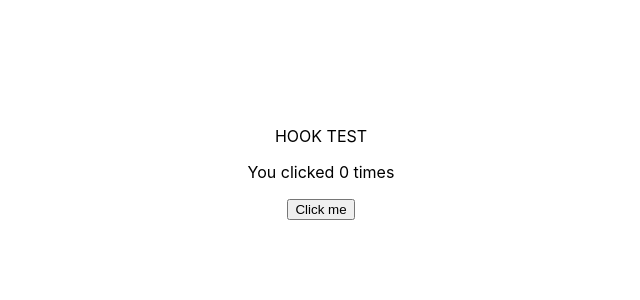
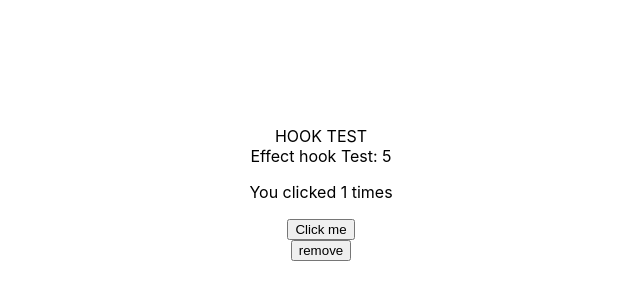
Before and after one commit to visenLu/react-hooks, a React (Create React App) app: page / in a window 1280 px wide. Shown: the part 34-334 px from the top of the page, without its empty margins (319-959 px from the left). Built offline with nearby package versions, Linux system fonts and the light colour scheme.

Commit message:
effect hooks

```diff
--- a/src/App.css
+++ b/src/App.css
@@ -1,6 +1,9 @@
 .App {
   text-align: center;
   padding-top: 20vh;
+  display: flex;
+  flex-direction: column;
+  align-items: center;
 }
 
 .App-logo {
--- a/src/App.js
+++ b/src/App.js
@@ -1,11 +1,20 @@
+import { useState } from 'react';
 import './App.css';
 import Example from './example';
+import ExampleCls from './example-cls';
 
 function App() {
+  const [remove, setRemove] = useState(false);
+  const [effectTest, setEffectTest] = useState(0);
   return (
     <div className="App">
       HOOK TEST
-      <Example />
+      <div>Effect hook Test: {effectTest}</div>
+      {!remove && <Example onEffectTest={(value) => setEffectTest(value)} />}
+
+      <button onClick={() => setRemove(!remove)}>
+        remove
+      </button>
     </div>
   );
 }
--- /dev/null
+++ b/src/example-cls.jsx
@@ -0,0 +1,36 @@
+import React, { PureComponent } from 'react'
+
+let timeCounts = 0;
+export default class ExampleCls extends PureComponent {
+	timeInterval = null;
+
+	constructor(props) {
+		super(props);
+		this.state = {
+			count: 1,
+		}
+	}
+
+	componentDidMount() {
+		this.timeInterval = setInterval(() => {
+			timeCounts = timeCounts + this.state.count;
+			this.props.onEffectTest(timeCounts);
+		}, 1000);
+	}
+
+	componentWillUnmount() {
+		clearInterval(this.timeInterval);
+	}
+
+	render() {
+		const { count } = this.state;
+		return (
+			<div>
+				<p>You clicked {count} times</p>
+				<button onClick={() => this.setState(count + 1)}>
+					Click me
+				</button>
+			</div>
+		)
+	}
+}
--- a/src/example.jsx
+++ b/src/example.jsx
@@ -1,8 +1,28 @@
-import React, { useState } from 'react';
+import React, { useState, useEffect } from 'react';
 
-function Example() {
+let timeCounts = 0;
+
+function Example(props) {
+  const { onEffectTest } = props;
   // 声明一个叫 "count" 的 state 变量
-  const [count, setCount] = useState(0);
+  const [count, setCount] = useState(1);
+
+  // Similar to componentDidMount and componentDidUpdate:
+  useEffect(() => {
+    // Update the document title using the browser API
+    document.title = `You clicked ${count} times`;
+  });
+
+  useEffect(() => {
+		const timeInterval = setInterval(() => {
+      timeCounts = timeCounts + count;
+      onEffectTest(timeCounts);
+		}, 1000);
+
+		return function cleanup() {
+      clearInterval(timeInterval);
+    };
+  });
 
   return (
     <div>
```
Also changed, not shown: 1 other file (tests, documents, lock files or other folders).
